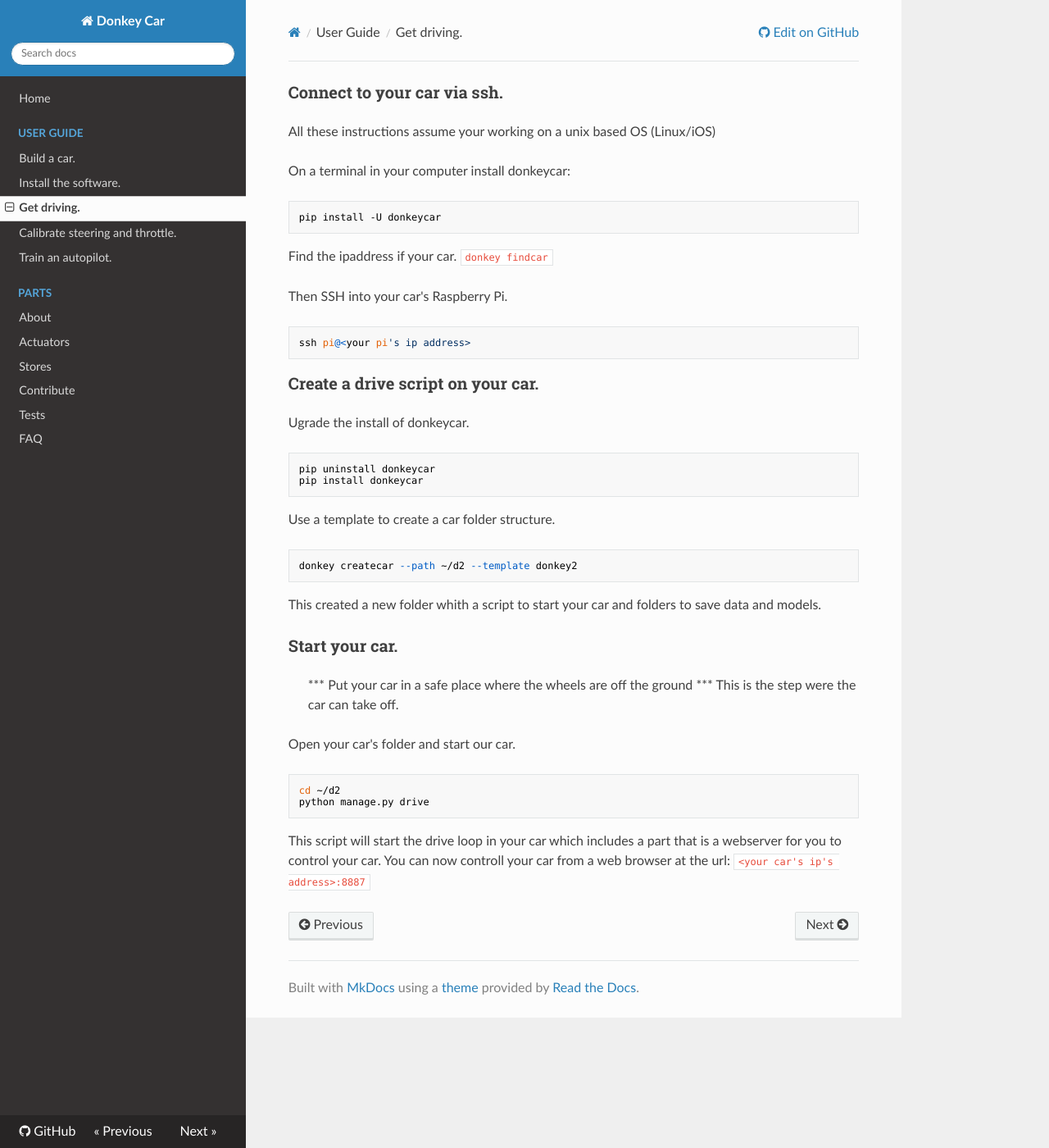
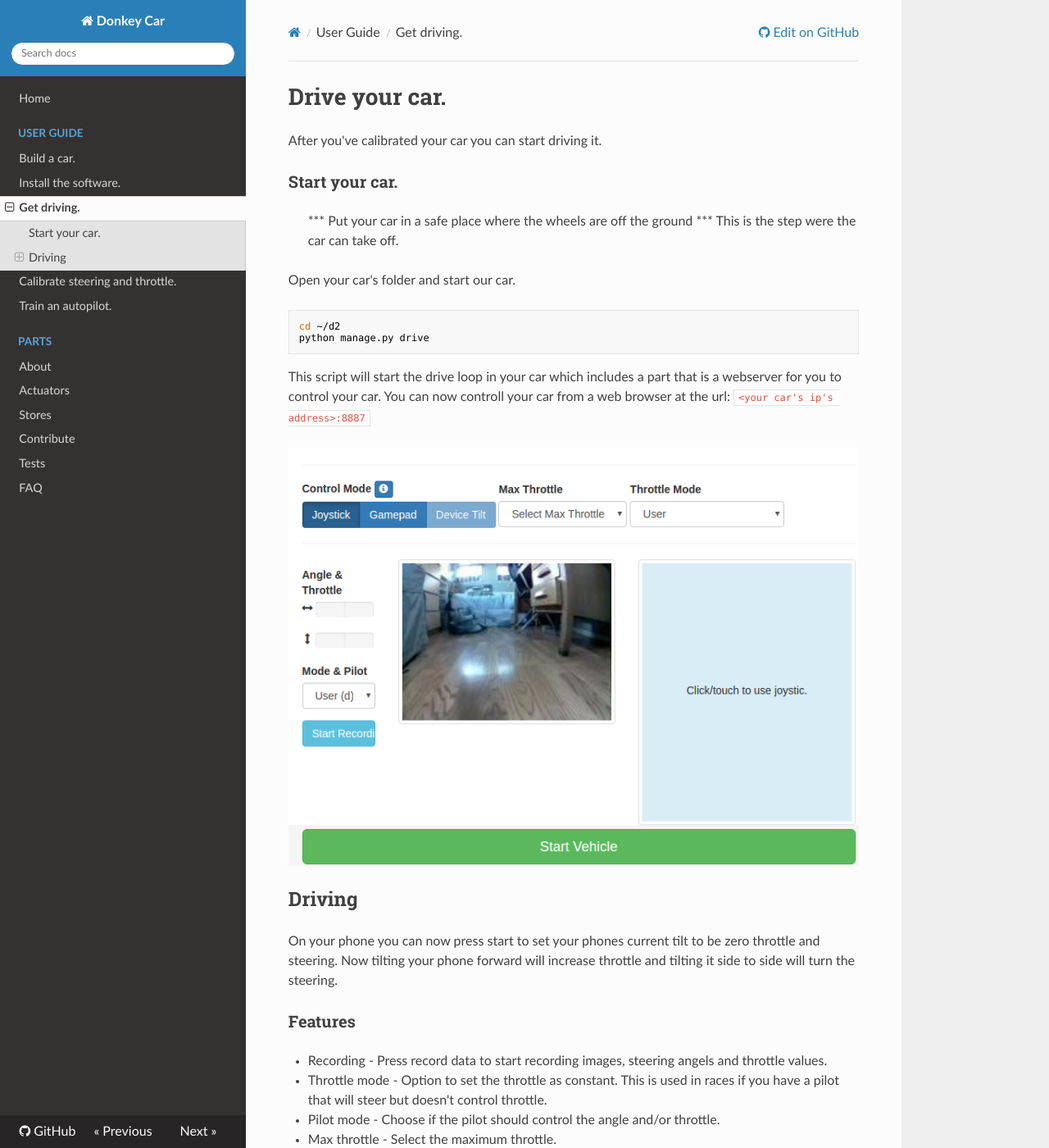
Before and after one commit to autorope/donkeycar, an MkDocs documentation site: the page built from docs/guide/get_driving.md, in a window 1280 px wide and 1400 px high. Shown: the whole window at 82% size. Built offline with MkDocs 1.6.1, drawn with Linux system fonts in a browser that asks for light colours; nearby versions of some CDN libraries; old or Windows-style settings are respelled for this version of MkDocs; some of the changed text lies outside the part shown.

Commit message:
add drive docs

````diff
--- a/docs/guide/get_driving.md
+++ b/docs/guide/get_driving.md
@@ -1,39 +1,6 @@
-### Connect to your car via ssh.
+# Drive your car.
 
-All these instructions assume your working on a unix based OS (Linux/iOS)
-
-On a terminal in your computer install donkeycar:
-```
-pip install -U donkeycar
-```
-
-Find the ipaddress if your car.
-```donkey findcar```
-
-Then SSH into your car's Raspberry Pi.
-```
-ssh pi@<your pi's ip address>
-```
-
-
-
-### Create a drive script on your car.
-
-Ugrade the install of donkeycar.
-```
-pip uninstall donkeycar
-pip install donkeycar
-```
-
-Use a template to create a car folder structure.
-```
-donkey createcar --path ~/d2 --template donkey2
-```
-
-This created a new folder whith a script to start your car and folders to save
-data and models.
-
-
+After you've calibrated your car you can start driving it.
 
 ### Start your car.
 
@@ -49,3 +16,26 @@
 This script will start the drive loop in your car which includes a part that
 is a webserver for you to control your car. You can now controll your car
 from a web browser at the url: `<your car's ip's address>:8887`
+
+![drive UI](../assets/drive_UI.png)
+
+## Driving
+On your phone you can now press start to set your phones current tilt to be
+zero throttle and steering. Now tilting your phone forward will increase throttle
+and tilting it side to side will turn the steering.
+
+
+### Features
+* Recording - Press record data to start recording images, steering angels and throttle values.
+* Throttle mode - Option to set the throttle as constant. This is used in
+races if you have a pilot that will steer but doesn't control throttle.
+* Pilot mode - Choose if the pilot should control the angle and/or throttle.
+* Max throttle - Select the maximum throttle.
+
+### Keyboard shortcuts
+* `space` : stop car and stop recording
+* `r` : toggle recording
+* `i` : increase throttle
+* `k` : decrease throttle
+* `j` : turn left
+* `l` : turn right
````
Also changed, not shown: docs/guide/calibrate.md (+2 -0 lines), docs/assets/drive_UI.png (added), 1 other file.
